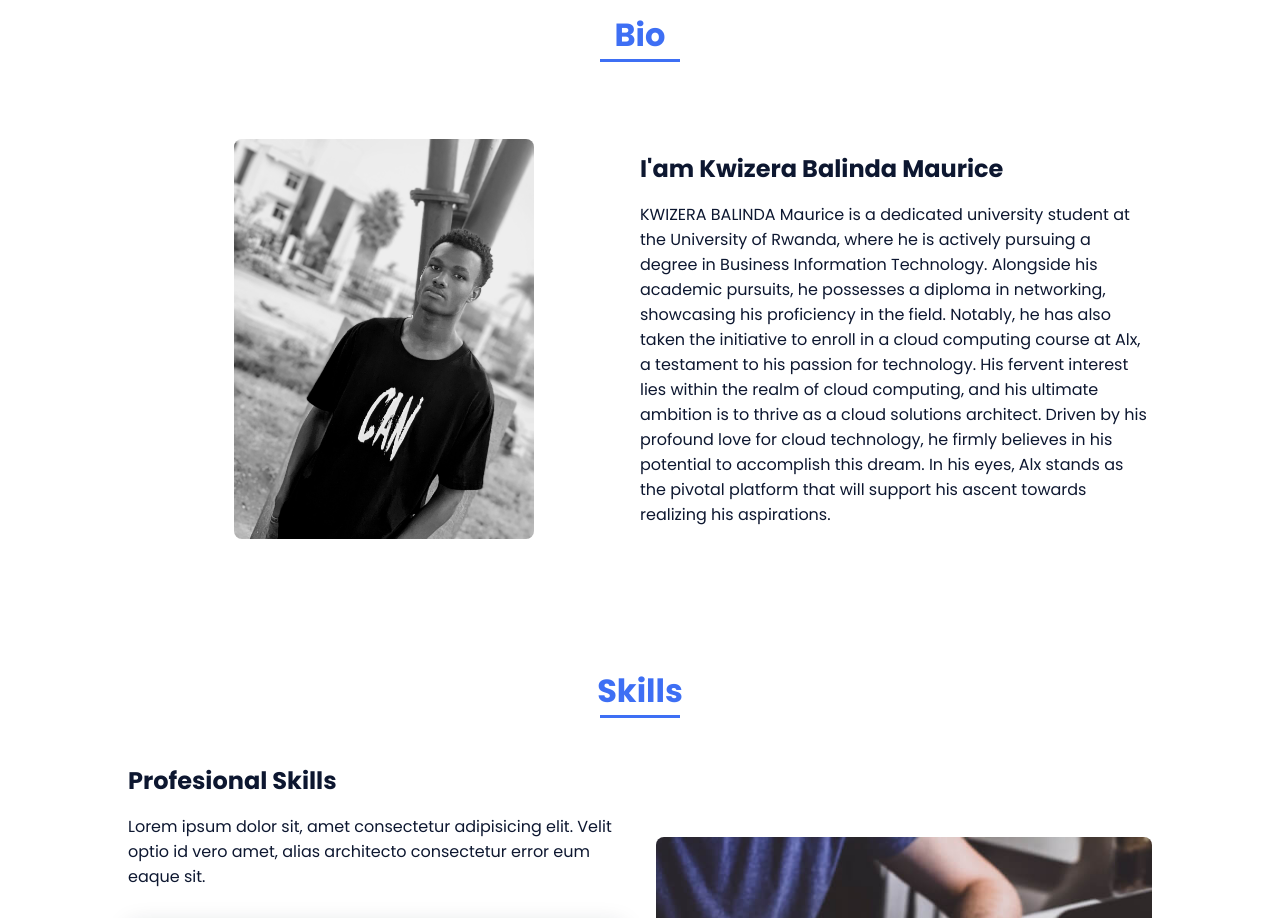
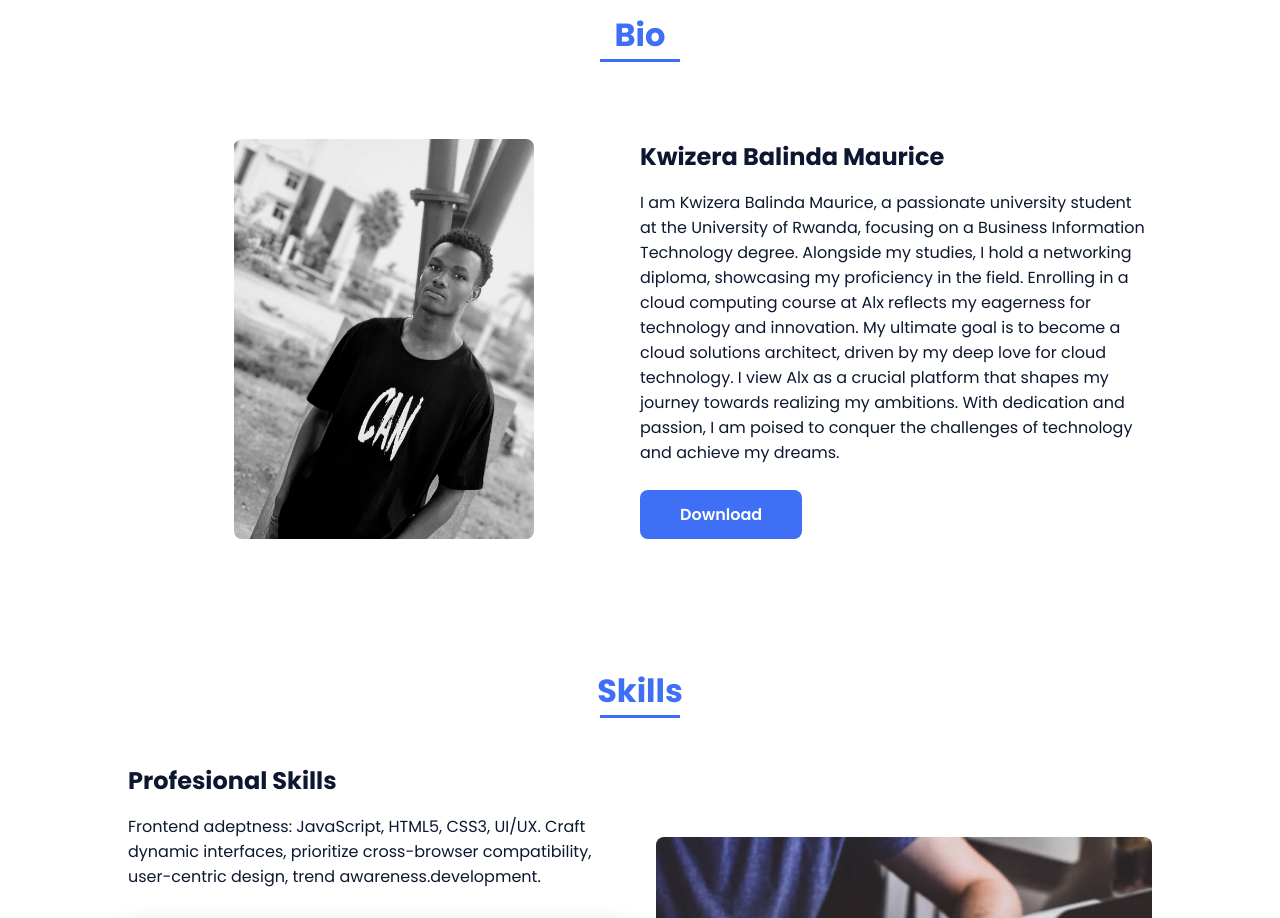
Before and after one commit to Balinda21/Morris.github.io, a plain HTML site: page index.html in a window 1280 px wide. Shown: the part 760-1678 px from the top of the page. Drawn offline with nearby package versions, Linux system fonts and the light colour scheme.

Commit message:
balindamoris@gmail.com

```diff
--- a/assets/css/styles.css
+++ b/assets/css/styles.css
@@ -417,6 +417,7 @@ img {
 
 .footer__copy {
   font-size: var(--smaller-font-size);
+
 }
 
 
--- a/index.html
+++ b/index.html
@@ -59,7 +59,7 @@
                         </mask>
                         <g mask="url(#mask0)">
                             <path d="M9.19024 145.964C34.0253 76.5814 114.865 54.7299 184.111 29.4823C245.804 6.98884 311.86 -14.9503 370.735 14.143C431.207 44.026 467.948 107.508 477.191 174.311C485.897 237.229 454.931 294.377 416.506 344.954C373.74 401.245 326.068 462.801 255.442 466.189C179.416 469.835 111.552 422.137 65.1576 361.805C17.4835 299.81 -17.1617 219.583 9.19024 145.964Z"/>
-                            <image class="home__blob-img" x="50" y="60" href="./assets/img/perfil.png"/>
+                            <image class="home__blob-img" x="50" y="60" href="./assets/img/Untitled.png"/>
                         </g>
                     </svg>
                 </div>
@@ -75,21 +75,10 @@
                     </div>
 
                     <div>
-                        <h2 class="about__subtitle">I'am Kwizera Balinda Maurice</h2>
-                        <p class="about__text">KWIZERA BALINDA Maurice is a dedicated university student
-                             at the University of Rwanda, where he is actively pursuing a degree in Business
-                              Information Technology. Alongside his academic pursuits, he possesses
-                               a diploma in networking, showcasing his proficiency in the field. Notably,
-                               he has also taken the initiative to enroll in a cloud computing course at Alx,
-                               a testament to his passion for technology. His fervent interest lies within the
-                               realm of cloud computing, and his ultimate ambition is to thrive as a cloud
-                                solutions architect. Driven by his profound love for cloud technology,
-                                 he firmly believes in his potential to accomplish this dream. In his eyes,
-                                 Alx stands as the pivotal platform that will support his ascent towards
-                                 realizing his aspirations.</p>
-
+                        <h2 class="about__subtitle">Kwizera Balinda Maurice</h2>
+                        <p class="about__text">I am Kwizera Balinda Maurice, a passionate university student at the University of Rwanda, focusing on a Business Information Technology degree. Alongside my studies, I hold a networking diploma, showcasing my proficiency in the field. Enrolling in a cloud computing course at Alx reflects my eagerness for technology and innovation. My ultimate goal is to become a cloud solutions architect, driven by my deep love for cloud technology. I view Alx as a crucial platform that shapes my journey towards realizing my ambitions. With dedication and passion, I am poised to conquer the challenges of technology and achieve my dreams.</p><br>
+                        <a href="https://docs.google.com/presentation/d/1hILFw8tC0m0t_WDDejuoskdVpgTrzU2ZGzf-V2IsGUs/edit#slide=id.p" class="button">Download</a>
                     </div>
-
                 </div>
             </section>
 
@@ -100,7 +89,8 @@
                 <div class="skills__container bd-grid">
                     <div>
                         <h2 class="skills__subtitle">Profesional Skills</h2>
-                        <p class="skills__text">Lorem ipsum dolor sit, amet consectetur adipisicing elit. Velit optio id vero amet, alias architecto consectetur error eum eaque sit.</p>
+                        <p class="skills__text">
+                            Frontend adeptness: JavaScript, HTML5, CSS3, UI/UX. Craft dynamic interfaces, prioritize cross-browser compatibility, user-centric design, trend awareness.development.</p>
                         <div class="skills__data">
                             <div class="skills__names">
                                 <i class='bx bxl-html5 skills__icon'></i>
@@ -189,11 +179,12 @@
                     </a>-->
                 </div>
             </section>
-            <h2 class="section-title">Portofolio</h2>
+            <h2 class="section-title">Portfolio</h2>
             <br>
             <section id ="portofolio" class="portofolio_section">
                 <div class="item">
                     <div class="item_1">
+                        <h3> Month 2 project video</h3>
                         <iframe width="560" height="315" src="https://www.youtube.com/embed/gY6rS1uAYIw" title="YouTube video player" frameborder="0" allow="accelerometer; autoplay; clipboard-write; encrypted-media; gyroscope; picture-in-picture; web-share" allowfullscreen></iframe>
 
 
@@ -204,7 +195,7 @@
              <img src="./assets/img/google-slide.jpg" alt="" ></a>
       <div class="content-image">
     <h1>Google Slide</h1>
-    <p class="slide">checkout the slide deck in this google slide</p>
+   checkout Month 2 project slide deckin this google slide.
     </div>
 
             </div>
@@ -215,25 +206,29 @@
             <div class="contenta">
             <p class="about__texta" >
 Maurice Kwizera is a committed college student at the University of Rwanda, actively working towards a degree in Business Information Technology. In addition to his studies, he holds a networking diploma that underscores his expertise in the field. Impressively, he has also taken the initiative to participate in a cloud computing course offered by Alx, which showcases his deep interest in technology. His strong passion is focused on cloud computing, and his ultimate goal is to excel as a cloud solutions architect. Fueled by his genuine enthusiasm for cloud technology, he holds a firm belief in his capability to achieve this aspiration. He views Alx as the crucial platform that will facilitate his journey towards fulfilling his dreams.</p>  <br>
-                    <a href="#" class="button">Download</a>
+                    <a href="https://docs.google.com/presentation/d/1z6GDB8-2g7hqvmlUn6xULppZKWTgJuiEgz6Fw-GomAk/edit#slide=id.p" class="button">Download</a>
                 </div>
         </main>
 <br><br><br>
         <!--===== FOOTER =====-->
-        <footer class="footer">
+       <!----> <footer class="footer">
             <p class="footer__title">Balinda</p>
             <div class="footer__social">
                 <a href="#" class="footer__icon"><i class='bx bxl-facebook' ></i></a>
                 <a href="#" class="footer__icon"><i class='bx bxl-instagram' ></i></a>
                 <a href="#" class="footer__icon"><i class='bx bxl-twitter' ></i></a>
+
+            </div>
+            <div class="home__social">
+                <a href="" class="home__social-icon"><i class='bx bxl-linkedin'></i></a>
+                <a href="" class="home__social-icon"><i class='bx bxl-behance' ></i></a>
+                <a href="" class="home__social-icon"><i class='bx bxl-github' ></i></a>
             </div>
             <p class="footer__copy">&#169; Balinda. All rigths reserved</p>
+
         </footer>
-
-
         <!--===== SCROLL REVEAL =====-->
         <script src="https://unpkg.com/scrollreveal"></script>
-
         <!--===== MAIN JS =====-->
         <script src="assets/js/main.js"></script>
     </body>
```
Also changed, not shown: assets/img/Morris.png (deleted), assets/img/Untitled.png (added), assets/img/about.jpg (deleted), assets/img/perfil.png (deleted).
